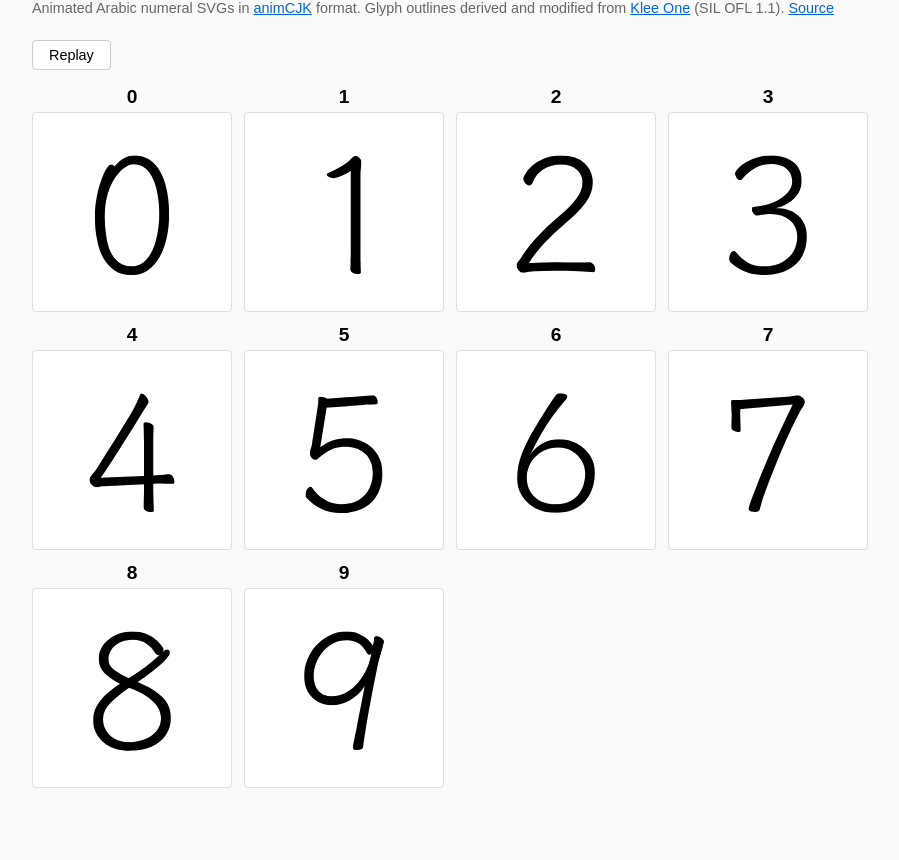
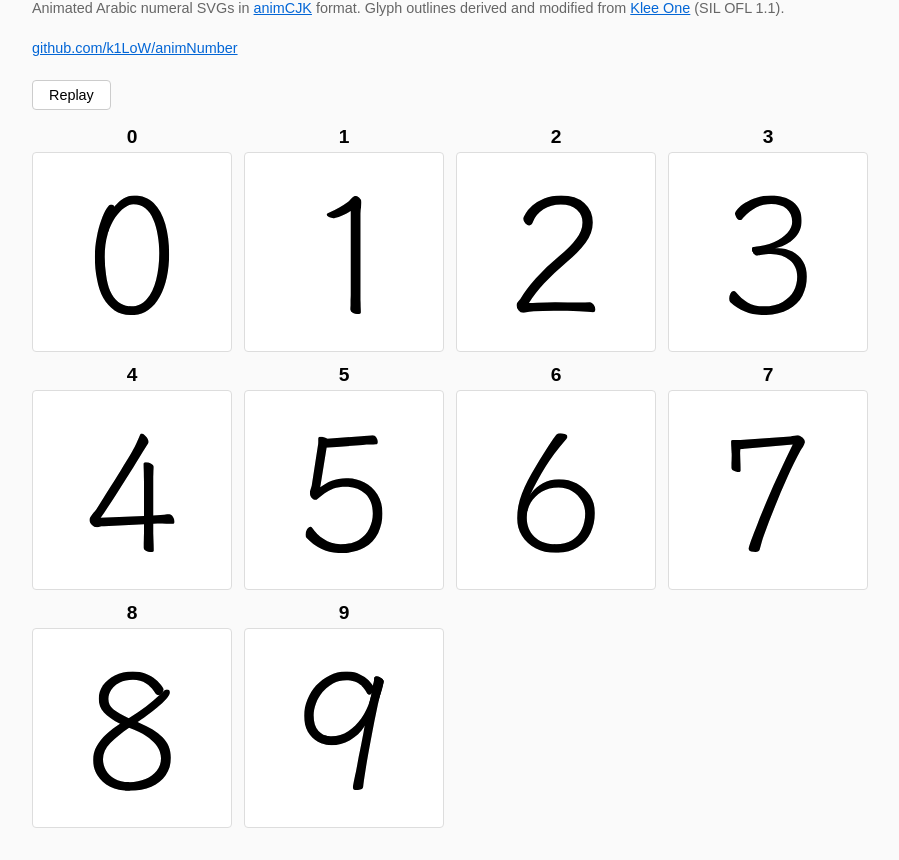
Before and after one commit to k1LoW/animNumber, a website built with Vite: page demo/index.html in a window 1280 px wide. Shown: the part 77-937 px from the top of the page, without its empty margins (160-1059 px from the left). Before the commit the page ends 897 px from the top, so only its background shows below. Built offline with nearby package versions, Linux system fonts and the light colour scheme.

Commit message:
docs: surface repo URL more prominently on the demo page

```diff
--- a/demo/index.html
+++ b/demo/index.html
@@ -66,7 +66,9 @@
       Animated Arabic numeral SVGs in
       <a href="https://github.com/parsimonhi/animCJK">animCJK</a> format.
       Glyph outlines derived and modified from <a href="https://fonts.google.com/specimen/Klee+One">Klee One</a> (SIL OFL 1.1).
-      <a href="https://github.com/k1LoW/animNumber">Source</a>
+    </p>
+    <p class="desc">
+      <a href="https://github.com/k1LoW/animNumber">github.com/k1LoW/animNumber</a>
     </p>
     <div class="controls">
       <button id="replay-btn">Replay</button>
```
